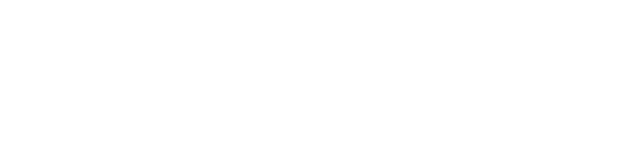
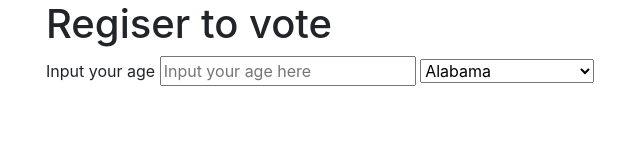
Before and after one commit to bjrshea/voting-info, a plain HTML site: page index.html in a window 1280 px wide. Shown: the whole page, without its empty margins (39-679 px from the left). Drawn offline with nearby package versions, Linux system fonts and the light colour scheme.

Commit message:
add user input box, state dropdown menu and information container

```diff
--- a/index.html
+++ b/index.html
@@ -9,6 +9,78 @@
     <script src="js/scripts.js" type="text/javascript"></script>
   </head>
   <body>
+    <div class="container">
+      <h1>Regiser to vote</h1>
+      <form id="form-1">
+          <div class="form-group">
+            <label for="user-age-input">Input your age</label>
+            <input id="user-age-input" type="number" placeholder="Input your age here">
 
+            <select id="state-select">
+              <option value="AL">Alabama</option>
+            	<option value="AK">Alaska</option>
+            	<option value="AZ">Arizona</option>
+            	<option value="AR">Arkansas</option>
+            	<option value="CA">California</option>
+            	<option value="CO">Colorado</option>
+            	<option value="CT">Connecticut</option>
+            	<option value="DE">Delaware</option>
+            	<option value="DC">District Of Columbia</option>
+            	<option value="FL">Florida</option>
+            	<option value="GA">Georgia</option>
+            	<option value="HI">Hawaii</option>
+            	<option value="ID">Idaho</option>
+            	<option value="IL">Illinois</option>
+            	<option value="IN">Indiana</option>
+            	<option value="IA">Iowa</option>
+            	<option value="KS">Kansas</option>
+            	<option value="KY">Kentucky</option>
+            	<option value="LA">Louisiana</option>
+            	<option value="ME">Maine</option>
+            	<option value="MD">Maryland</option>
+            	<option value="MA">Massachusetts</option>
+            	<option value="MI">Michigan</option>
+            	<option value="MN">Minnesota</option>
+            	<option value="MS">Mississippi</option>
+            	<option value="MO">Missouri</option>
+            	<option value="MT">Montana</option>
+            	<option value="NE">Nebraska</option>
+            	<option value="NV">Nevada</option>
+            	<option value="NH">New Hampshire</option>
+            	<option value="NJ">New Jersey</option>
+            	<option value="NM">New Mexico</option>
+            	<option value="NY">New York</option>
+            	<option value="NC">North Carolina</option>
+            	<option value="ND">North Dakota</option>
+            	<option value="OH">Ohio</option>
+            	<option value="OK">Oklahoma</option>
+            	<option value="OR">Oregon</option>
+            	<option value="PA">Pennsylvania</option>
+            	<option value="RI">Rhode Island</option>
+            	<option value="SC">South Carolina</option>
+            	<option value="SD">South Dakota</option>
+            	<option value="TN">Tennessee</option>
+            	<option value="TX">Texas</option>
+            	<option value="UT">Utah</option>
+            	<option value="VT">Vermont</option>
+            	<option value="VA">Virginia</option>
+            	<option value="WA">Washington</option>
+            	<option value="WV">West Virginia</option>
+            	<option value="WI">Wisconsin</option>
+            	<option value="WY">Wyoming</option>
+            </select>
+          </div>
+      </form>
+
+      <div id="information">
+        <div class="if-18-or-older">
+
+        </div>
+
+        <div class="if-18-or-younger">
+
+        </div>
+      </div>
+    </div>
   </body>
 </html>
```
